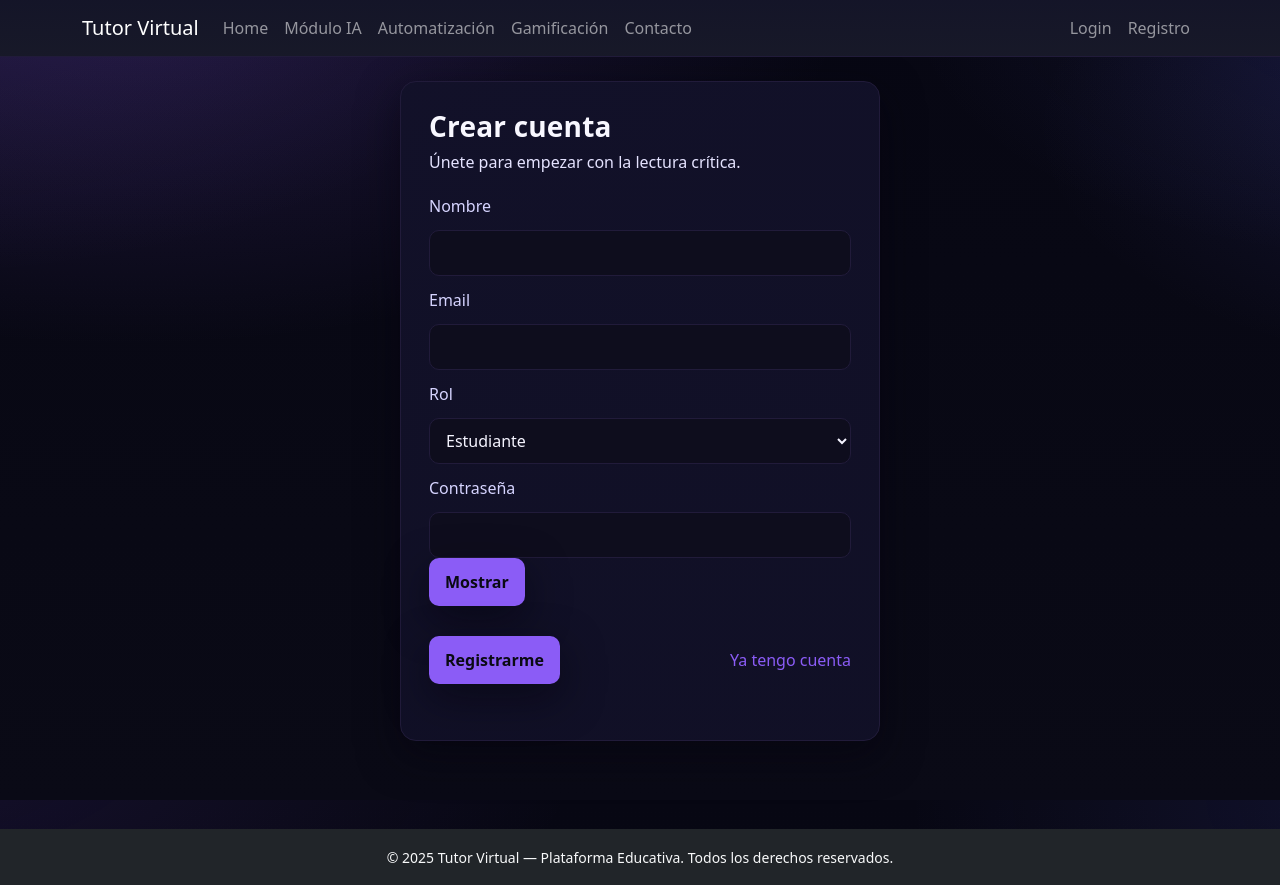
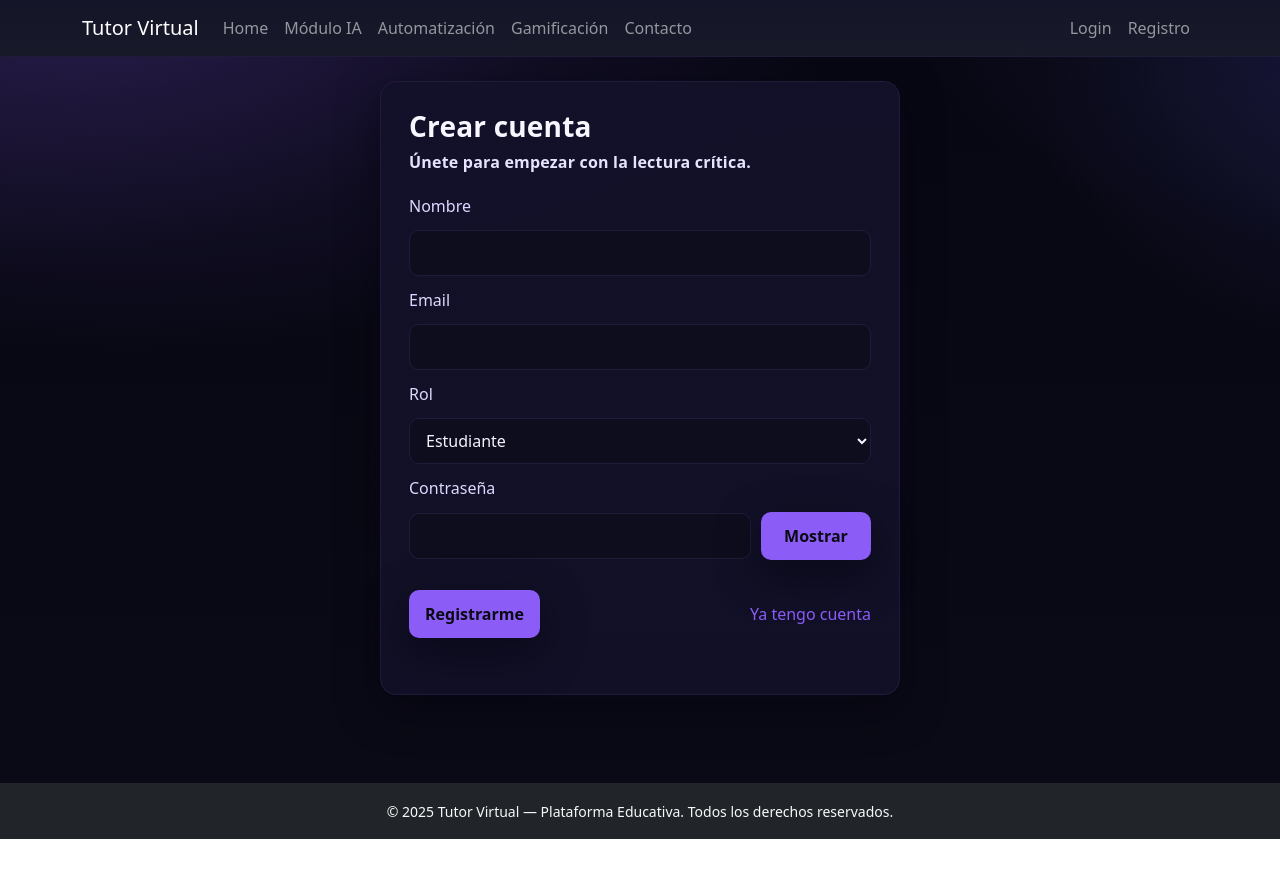
Before and after one commit to kenyiYR/TUTOR-VIRTUAL-DE-LECTURA-CR-TICA, a React (Vite) app: page /register in a window 1280 px wide. After the commit the page ends 839 px from the top, so only its background shows below. Built offline with nearby package versions, Linux system fonts and the light colour scheme; no server answers.

Commit message:
style: remover 'chip' del subtítulo; mantener contraste limpio y tiles legibles

```diff
--- a/src/frontend/styles/auth.css
+++ b/src/frontend/styles/auth.css
@@ -29,3 +29,37 @@
 .auth-form label{ color:#d6d4ff; }
 
 .auth-wrap{ padding: 24px 0; }
+
+/* --- Layout auth: inputs anchos y Mostrar a la derecha --- */
+.auth-card { max-width: 520px; width: 100%; }
+
+/* Fila de contraseña: input + botón Mostrar en una línea */
+.auth-card input[type="password"]{
+  display: inline-block;
+  width: calc(100% - 120px);      /* deja espacio al botón */
+  vertical-align: middle;
+}
+.auth-card input[type="password"] + .btn-primary{
+  display: inline-block;          /* solo el botón inmediato (Mostrar) */
+  width: 110px;
+  margin-left: 10px;
+  vertical-align: middle;
+}
+/* El botón “Entrar” y el resto, a la línea siguiente con buen espacio */
+.auth-card input[type="password"] + .btn-primary + *{
+  display: block;
+  margin-top: 14px;
+}
+
+/* Orden visual estable en el formulario */
+.auth-form{ display:grid; gap:12px; }
+.auth-form label{ color:#dcd9ff; }
+.auth-input{ width:100%; }
+
+/* Mantener input de contraseña + botón Mostrar en línea */
+.auth-card input[type="password"]{
+  display:inline-block; width:calc(100% - 120px); vertical-align:middle;
+}
+.auth-card input[type="password"] + .btn-primary{
+  display:inline-block; width:110px; margin-left:10px; vertical-align:middle;
+}
--- a/src/index.css
+++ b/src/index.css
@@ -133,3 +133,33 @@ input:focus, select:focus, textarea:focus{
 }
 
 .card small { color:#e9e7ff; font-weight:600; opacity:1 !important; }
+
+
+main h1 + p,
+main h1 + small {
+  color: #e6e3ff !important;
+  opacity: 1 !important;
+  font-weight: 600;
+  letter-spacing: .2px;
+  padding: 0;
+  background: none;
+  border: 0;
+  border-radius: 0;
+}
+
+/* Títulos y textos de tiles/tarjetas (los que tienen el botón “Ir”) */
+.card > h4, .card > h3, .tile .tile-title {
+  color: #f4f3ff !important;
+  font-weight: 700;
+  opacity: 1 !important;
+}
+.card small, .tile .tile-desc {
+  color: #dcd9ff !important;
+  opacity: 1 !important;
+}
+
+/* Cancelar opacidades sueltas que lavan texto */
+.card [style*="opacity"],
+.home-hero [style*="opacity"] {
+  opacity: 1 !important;
+}
```
